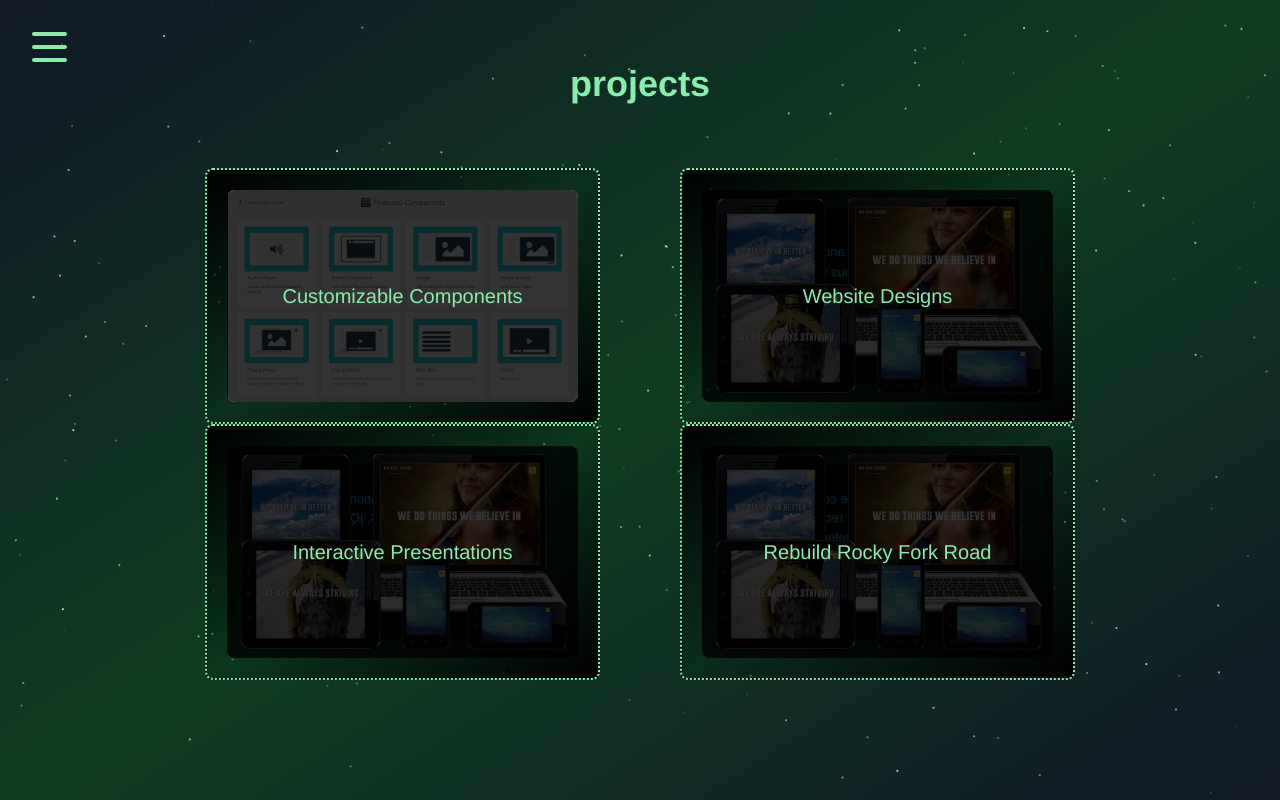
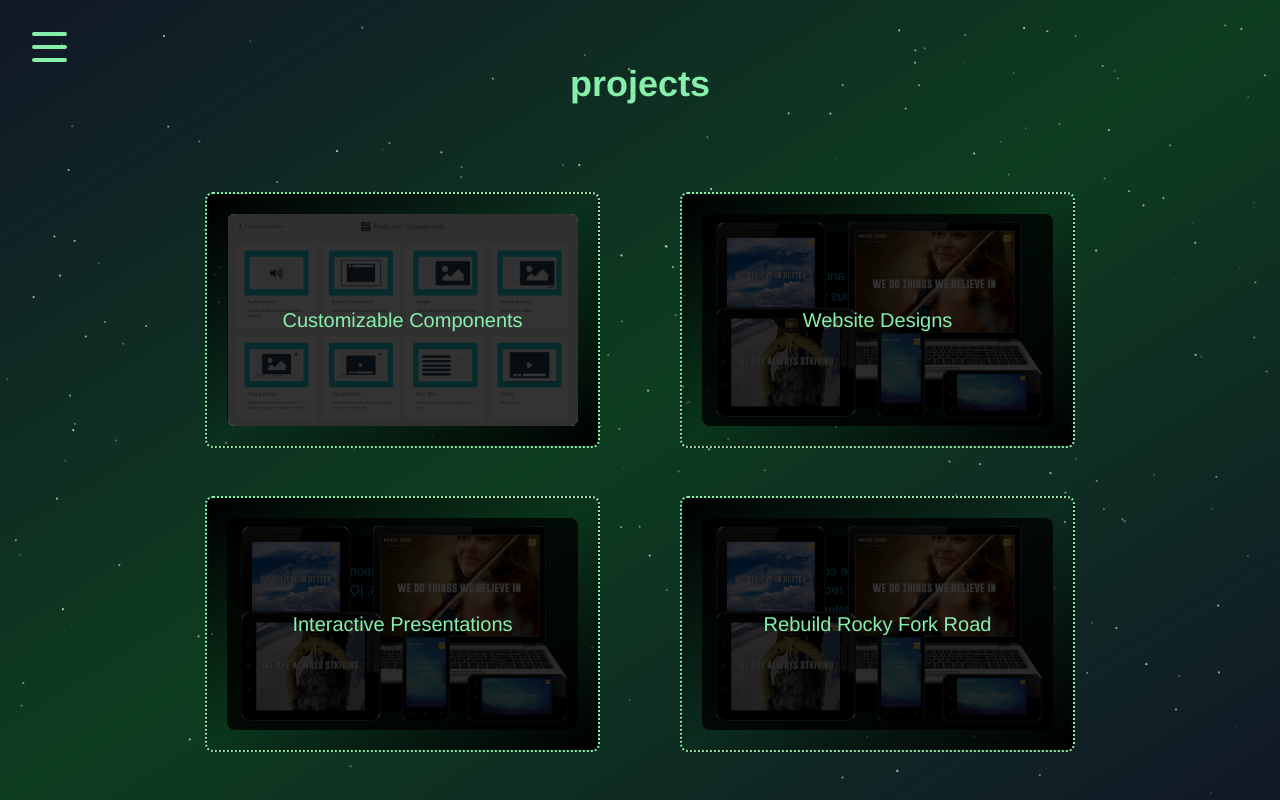
Before and after one commit to mhuebsch/myDevWebsite, a Next.js app: page /projects in a window 1280 px wide. Built offline with nearby package versions, Linux system fonts and the light colour scheme.

Commit message:
fix margins on project page flip panels

```diff
--- a/app/projects/page.js
+++ b/app/projects/page.js
@@ -102,7 +102,7 @@ const ProjectsPage = () => {
           Projects
         </h1>
         <div className="flex flex-col flex-wrap sm:flex-row items-center justify-center">
-          <div className="m-3 flip-panel mx-10 my-6 sm:my-0 w-4/5 sm:w-full md:w-1/4 max-w-[395px] min-w-[300px] sm:min-w-[395px] h-56 sm:h-64 rounded-lg border-dotted border-2 border-green-300 bg-gradient-to-tl from-black via-green-950/30 to-black">
+          <div className="flip-panel md:m-10 md:my-6 my-0 w-4/5 sm:w-full md:w-1/4 max-w-[395px] min-w-[300px] sm:min-w-[395px] h-56 sm:h-64 rounded-lg border-dotted border-2 border-green-300 bg-gradient-to-tl from-black via-green-950/30 to-black">
             <FlipPanel
               frontContent={componentsFrontContent}
               backContent={componentsBackContent}
@@ -112,7 +112,7 @@ const ProjectsPage = () => {
             />
           </div>
 
-          <div className="m-3 flip-panel mx-10 my-6 sm:my-0 w-4/5 sm:w-full md:w-1/4 max-w-[395px] min-w-[300px] sm:min-w-[395px] h-56 sm:h-64 rounded-lg border-dotted border-2 border-green-300 bg-gradient-to-tl from-black via-green-950/30 to-black">
+          <div className="flip-panel md:m-10 md:my-6 my-0 w-4/5 sm:w-full md:w-1/4 max-w-[395px] min-w-[300px] sm:min-w-[395px] h-56 sm:h-64 rounded-lg border-dotted border-2 border-green-300 bg-gradient-to-tl from-black via-green-950/30 to-black">
             <FlipPanel
               frontContent={websitesFrontContent}
               backContent={websitesBackContent}
@@ -122,7 +122,7 @@ const ProjectsPage = () => {
             />
           </div>
 
-          <div className="m-3 flip-panel mx-10 my-6 sm:my-0 w-4/5 sm:w-full md:w-1/4 max-w-[395px] min-w-[300px] sm:min-w-[395px] h-56 sm:h-64 rounded-lg border-dotted border-2 border-green-300 bg-gradient-to-tl from-black via-green-950/30 to-black">
+          <div className="flip-panel md:m-10 md:my-6 my-0 w-4/5 sm:w-full md:w-1/4 max-w-[395px] min-w-[300px] sm:min-w-[395px] h-56 sm:h-64 rounded-lg border-dotted border-2 border-green-300 bg-gradient-to-tl from-black via-green-950/30 to-black">
             <FlipPanel
               frontContent={interactivePresentationsFrontContent}
               backContent={interactivePresentationsBackContent}
@@ -132,7 +132,7 @@ const ProjectsPage = () => {
             />
           </div>
 
-          <div className="m-3 flip-panel mx-10 my-6 sm:my-0 w-4/5 sm:w-full md:w-1/4 max-w-[395px] min-w-[300px] sm:min-w-[395px] h-56 sm:h-64 rounded-lg border-dotted border-2 border-green-300 bg-gradient-to-tl from-black via-green-950/30 to-black">
+          <div className="flip-panel md:m-10 md:my-6 my-0 w-4/5 sm:w-full md:w-1/4 max-w-[395px] min-w-[300px] sm:min-w-[395px] h-56 sm:h-64 rounded-lg border-dotted border-2 border-green-300 bg-gradient-to-tl from-black via-green-950/30 to-black">
             <FlipPanel
               frontContent={rebuildRockyForkRoadFrontContent}
               backContent={rebuildRockyForkRoadBackContent}
```
